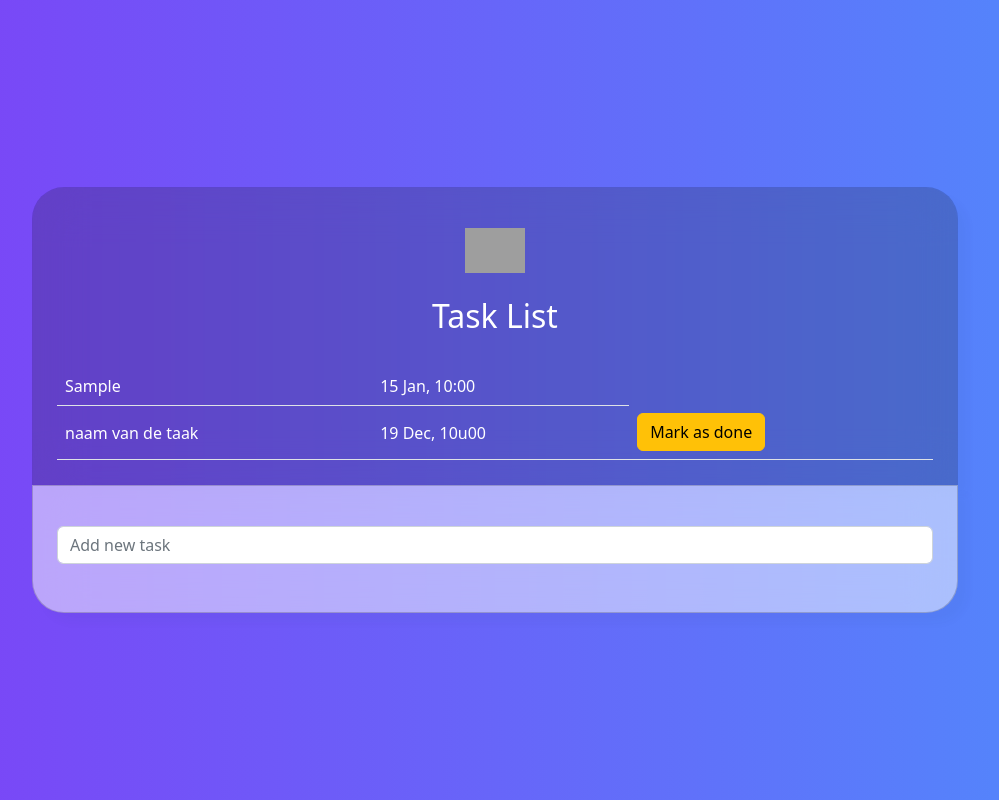
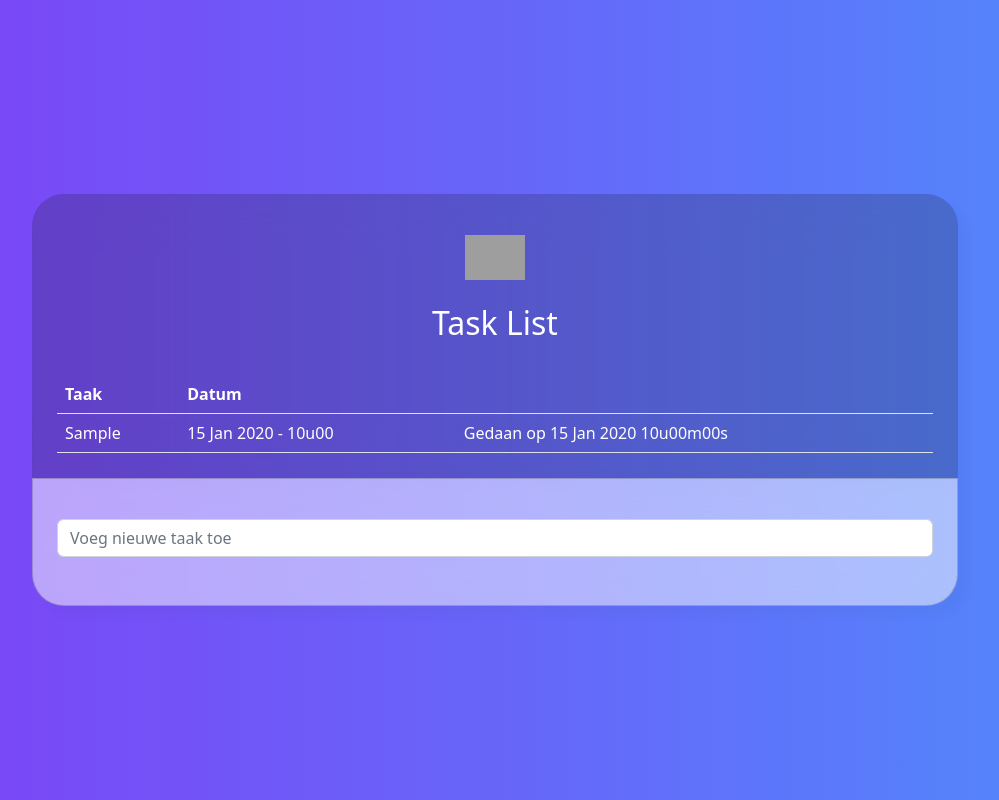
Before and after one commit to gsaldanas/syntra-func2223, a PHP site: page / in a window 1280 px wide. Shown: the whole page, without its empty margins (145-1144 px from the left). Run offline with PHP 8.4, Linux system fonts and the light colour scheme; tables that the repository leaves empty or names only in its code hold one stand-in row (values such as "Sample post"); grey boxes are pictures that could not be loaded.

Commit message:
todo app

```diff
--- a/221219/index.php
+++ b/221219/index.php
@@ -14,22 +14,53 @@ $mysqli = new mysqli(
     $db_port
 );
 
+function get_time_ago($time)
+{
+    $time_difference = time() - $time;
+
+    if ($time_difference < 1) {
+        return 'less than 1 second ago';
+    }
+    $condition = array(
+        12 * 30 * 24 * 60 * 60 =>  'year',
+        30 * 24 * 60 * 60       =>  'month',
+        24 * 60 * 60            =>  'day',
+        60 * 60                 =>  'hour',
+        60                      =>  'minute',
+        1                       =>  'second'
+    );
+
+    foreach ($condition as $secs => $str) {
+        $d = $time_difference / $secs;
+
+        if ($d >= 1) {
+            $t = round($d);
+            return 'about ' . $t . ' ' . $str . ($t > 1 ? 's' : '') . ' ago';
+        }
+    }
+}
+
 if ($mysqli->connect_error) {
     echo 'Errno: ' . $mysqli->connect_errno;
     echo '<br>';
     echo 'Error: ' . $mysqli->connect_error;
     exit();
 }
-$sql = "SELECT id, task, created_at  FROM todos";
+//Moet een taak germarkeerd worden?
+if (isset($_GET["completed"])) {
+    $sql = "UPDATE todos SET completed_at = NOW() WHERE id = " . $_GET["completed"];
+    $mysqli->query($sql);
+}
+//moet een taak toegevoegd worden?
+if (isset($_POST["newtask"])) {
+    $sql = "INSERT INTO todos(task) Values( '" . $_POST["newtask"] . "')";
+    $mysqli->query($sql);
+}
+
+$sql = "SELECT id, task, created_at, completed_at  FROM todos";
 $result = $mysqli->query($sql);
 
-$todos = [];
-if ($result && $result->num_rows > 0) {
-    // output data of each row
-    while ($row = $result->fetch_assoc()) {
-        $todos[] = $row;
-    }
-}
+$todos = $result->fetch_all(MYSQLI_ASSOC);
 
 $mysqli->close();
 ?>
@@ -81,36 +112,40 @@ $mysqli->close();
 
                             <table class="table text-white mb-0">
                                 <thead>
+                                    <tr>
+                                        <th scope="col">Taak</th>
+                                        <th scope="col">Datum</th>
+                                        <th scope="col"></th>
+                                    </tr>
+                                </thead>
+                                <tbody>
+
                                     <?php
-                                    $counter = 1;
-                                    foreach ($todos as $key => $todo) {
+                                    foreach ($todos as $todo) {
                                     ?>
-                                        <tr>
-
-                                            <td><?= $todo["task"] ?></td>
-                                            <td><?= date("d M, h:i", strtotime($todo["created_at"])) ?></td>
-                                            <!-- <td><?= $todo["created_at"] ?></td> -->
-
+                                        <tr class="fw-normal">
+                                            <td class="align-middle">
+                                                <span><?= $todo["task"] ?></span>
+                                            </td>
+                                            <td class="align-middle">
+                                                <span><?= date("j M Y - H\ui", strtotime($todo["created_at"])) ?></span>
+                                            </td>
+                                            <td class="align-middle">
+                                                <?php if ($todo["completed_at"] == NULL) { ?>
+                                                    <a href="index.php?completed=<?= $todo["id"] ?>">
+                                                        <button type="button" class="btn btn-warning">Todo!</button>
+                                                    </a>
+                                                <?php } else { ?>
+                                                    <span><?= "Gedaan op "  . date('j M Y H\ui\ms\s', strtotime($todo["created_at"])) ?></span>
+                                                <?php } ?>
+                                            </td>
                                         </tr>
 
                                     <?php
-                                        $counter++;
+
                                     }
                                     ?>
-                                </thead>
-                                <tbody>
 
-                                    <tr class="fw-normal">
-                                        <td class="align-middle">
-                                            <span>naam van de taak</span>
-                                        </td>
-                                        <td class="align-middle">
-                                            <span>19 Dec, 10u00</span>
-                                        </td>
-                                        <td class="align-middle">
-                                            <button type="button" class="btn btn-warning">Mark as done</button>
-                                        </td>
-                                    </tr>
 
                                 </tbody>
                             </table>
@@ -125,7 +160,7 @@ $mysqli->close();
                             <div class="text-center pt-3 pb-2">
                                 <form method="post" action="index.php">
                                     <div class="mb-3">
-                                        <input type="text" class="form-control" id="newtask" name="newtask" value="" placeholder="Add new task">
+                                        <input type="text" class="form-control" id="newtask" name="newtask" value="" placeholder="Voeg nieuwe taak toe">
                                     </div>
                                 </form>
                             </div>
```
